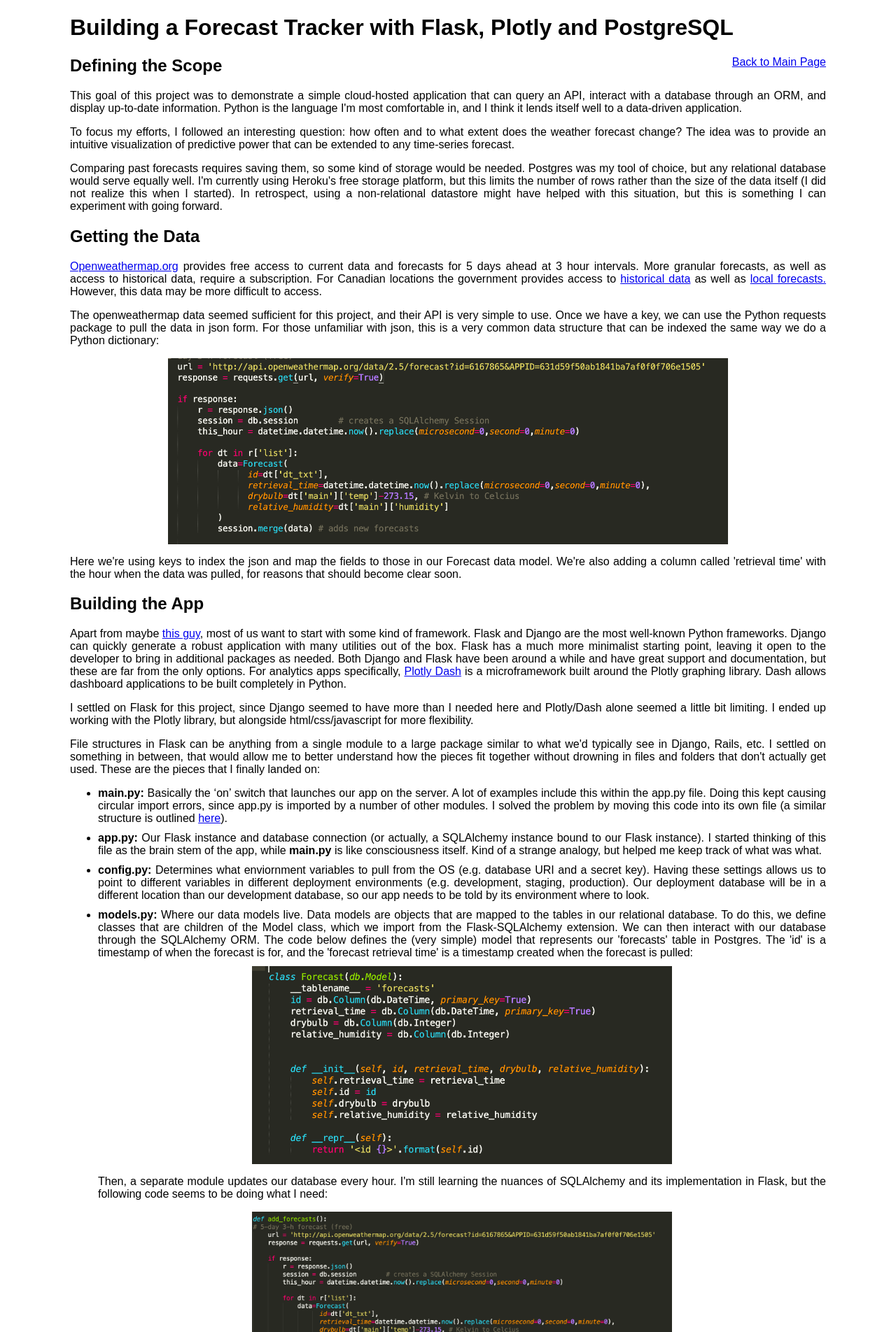
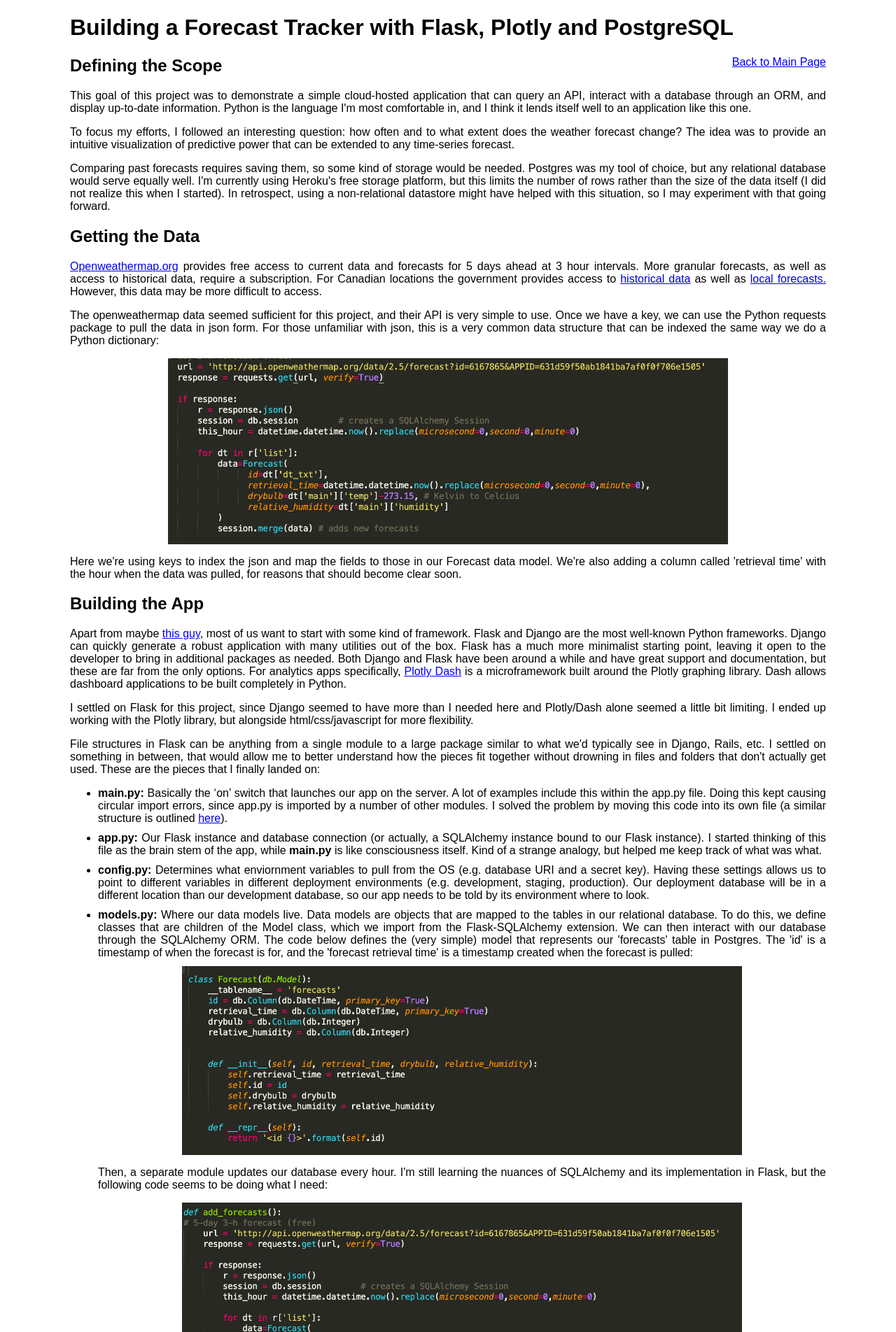
Before and after one commit to cass-android/weather, a Flask app: page /project in a window 1280 px wide. Shown: the top 1904 px of the page at 70% size. Run offline with Flask 2, Linux system fonts and the light colour scheme; parts of the project's set-up code (start-up, migrations or seed data) failed here and were passed over.

Commit message:
change download_forecasts

```diff
--- a/templates/project.html
+++ b/templates/project.html
@@ -46,11 +46,11 @@ img {
 </div>
 
   <h2> Defining the Scope </h2>
-  <p> This goal of this project was to demonstrate a simple cloud-hosted application that can query an API, interact with a database through an ORM, and display up-to-date information. Python is the language I'm most comfortable in, and I think it lends itself well to a data-driven application. </p>
+  <p> This goal of this project was to demonstrate a simple cloud-hosted application that can query an API, interact with a database through an ORM, and display up-to-date information. Python is the language I'm most comfortable in, and I think it lends itself well to an application like this one. </p>
 
   <p> To focus my efforts, I followed an interesting question: how often and to what extent does the weather forecast change? The idea was to provide an intuitive visualization of predictive power that can be extended to any time-series forecast.<p>
 
-  <p> Comparing past forecasts requires saving them, so some kind of storage would be needed. Postgres was my tool of choice, but any relational database would serve equally well. I'm currently using Heroku's free storage platform, but this limits the number of rows rather than the size of the data itself (I did not realize this when I started). In retrospect, using a non-relational datastore might have helped with this situation, but this is something I can experiment with going forward. </p>
+  <p> Comparing past forecasts requires saving them, so some kind of storage would be needed. Postgres was my tool of choice, but any relational database would serve equally well. I'm currently using Heroku's free storage platform, but this limits the number of rows rather than the size of the data itself (I did not realize this when I started). In retrospect, using a non-relational datastore might have helped with this situation, so I may experiment with that going forward. </p>
 
   <h2> Getting the Data </h2>
   <p> <a href="https://openweathermap.org/api"target="blank">Openweathermap.org</a> provides free access to current data and forecasts for 5 days ahead at 3 hour intervals. More granular forecasts, as well as access to historical data, require a subscription. For Canadian locations the government provides access to <a href="http://climate.weather.gc.ca/index_e.html"target="blank"> historical data</a> as well as <a href="https://weather.gc.ca/mainmenu/weather_menu_e.html"target="blank">local forecasts.</a> However, this data may be more difficult to access. <p>
@@ -77,11 +77,11 @@ img {
 
   	<li><b> models.py: </b> Where our data models live. Data models are objects that are mapped to the tables in our relational database. To do this, we define classes that are children of the Model class, which we import from the Flask-SQLAlchemy extension. We can then interact with our database through the SQLAlchemy ORM. The code below defines the (very simple) model that represents our 'forecasts' table in Postgres. The 'id' is a timestamp of when the forecast is for, and the 'forecast retrieval time' is a timestamp created when the forecast is pulled: </li>
 
-  	<img src="static/models.png" alt="data model for forecast table" width="600">
+  	<img src="static/models2.png" alt="data model for forecast table" width="800">
 
     <p> Then, a separate module updates our database every hour. I'm still learning the nuances of SQLAlchemy and its implementation in Flask, but the following code seems to be doing what I need: </p>
 
-    <img src="static/addforecasts2.png" alt="code for adding forecasts" width="600">
+    <img src="static/addforecasts2.png" alt="code for adding forecasts" width="800">
 
     <p> Breaking this down further, we're doing the following:
     	<ol>
@@ -104,15 +104,15 @@ img {
 
   	<p> For example, the function below queries our database and returns a set of forecasts for each line on the graph (for some reason this is called a trace): </p>
 
-    <img src="static/views1.png" alt="relative set function" width="650" >
+    <img src="static/views1.png" alt="relative set function" width="800" >
 
     <p> We then add each trace to our figure, along with formatting, and convert it into a JSON to be rendered in our templates: </p>
 
-    <img src="static/views2.png" alt="create plot function" width="650">
+    <img src="static/views2.png" alt="create plot function" width="800">
 
   </ul>
 
-  <h2> Analysis and Next Steps</h2>
+  <h2> Analysis </h2>
 
   <p> One observation is that the forecast values seem to consistently lag the actual temperature changes, especially in the mornings. The reason for this remains to be determined. One theory is the use of a <a href="https://towardsdatascience.com/how-not-to-use-machine-learning-for-time-series-forecasting-avoiding-the-pitfalls-19f9d7adf424"target="_blank"target="_blank">persistence model </a>. It's also possible we've just been having unusually warm mornings. </p>
 
--- a/views.py
+++ b/views.py
@@ -93,6 +93,7 @@ def create_now():
 		name='current hour',
 		mode='lines',
 		showlegend=False,
+		hoverinfo='x+name',
 		line=dict(
 			color =('#EFB805'),
 			width = 4)
```
Also changed, not shown: weather_downloader.py (+4 -3 lines), static/models.png (deleted), static/models2.png (added).
